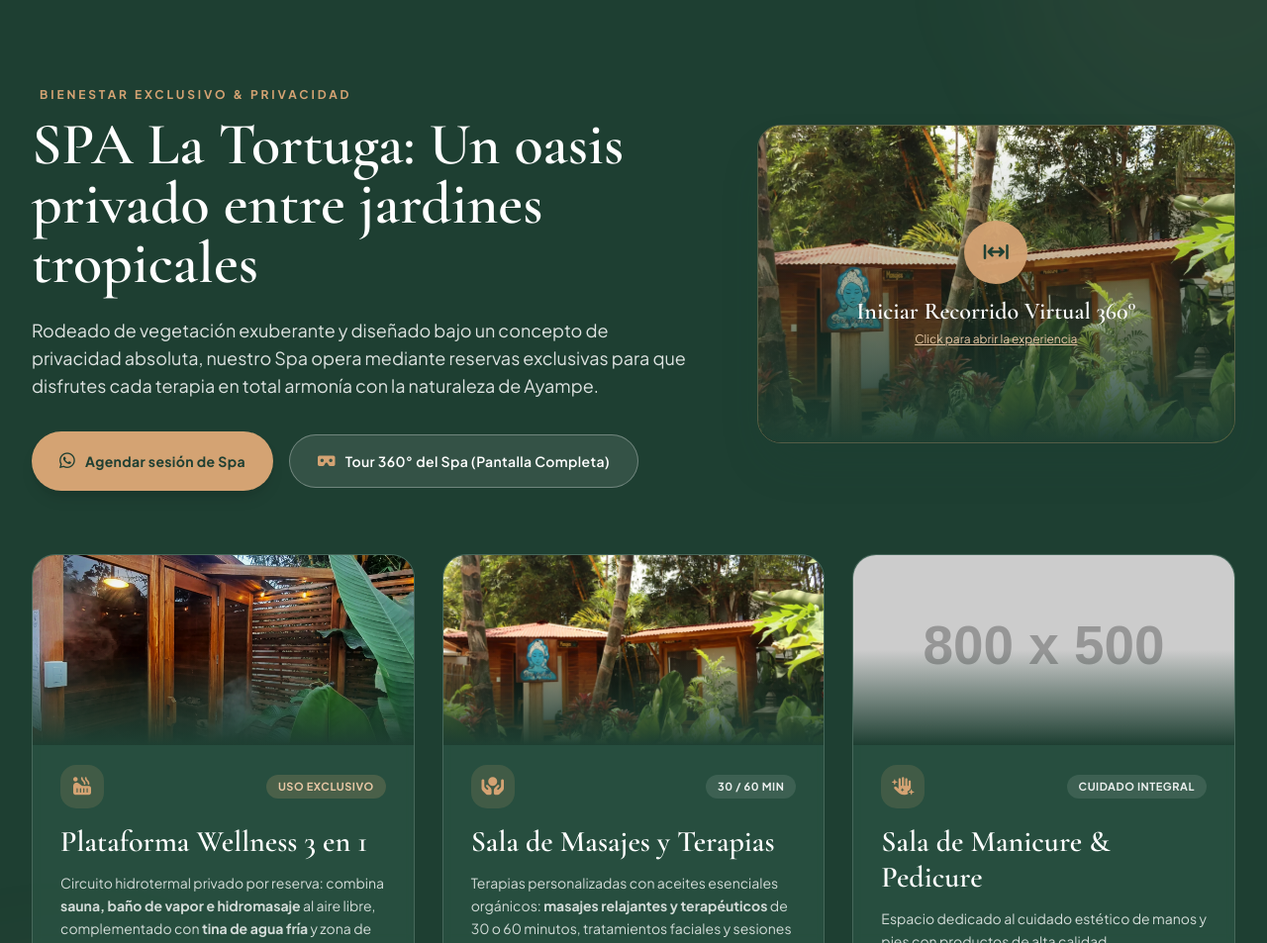
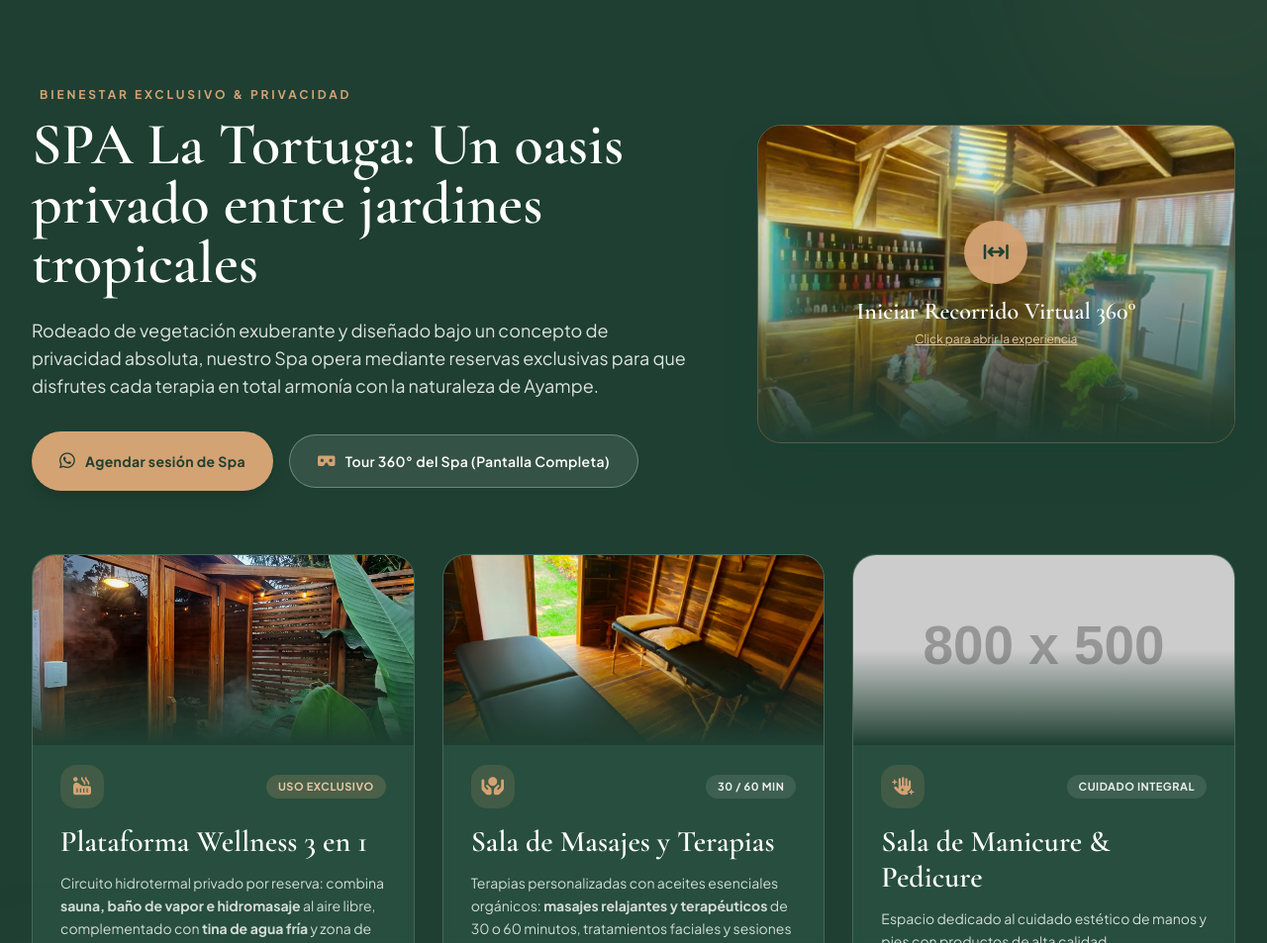
Before and after one commit to cardenaschambers/Tortuga-Web, a plain HTML site: page index.html in a window 1280 px wide. Shown: the part 3460-4413 px from the top of the page at 99% size. Drawn offline with nearby package versions, Linux system fonts and the light colour scheme; placeholder pictures from the web are drawn by us; some icons are missing.

Commit message:
Update index.html

```diff
--- a/index.html
+++ b/index.html
@@ -395,7 +395,7 @@
             <!-- Tarjeta Preview Interactiva -->
             <div class="lg:col-span-5">
                 <a href="https://www.viewmake.com/en/demo/ed5b8ba587688c4614d0debac2966b8d" target="_blank" rel="noopener noreferrer" class="group relative block rounded-3xl overflow-hidden border border-gold/30 shadow-floating cursor-pointer">
-                    <img src="./Fotos/Spa/Spa2.png"
+                    <img src="./Fotos/Spa/Spa3.png"
                          onerror="this.src='https://placehold.co/800x600/2B5645/D4A373?text=Tour+360+SPA+La+Tortuga'"
                          alt="SPA La Tortuga en jardines tropicales"
                          class="w-full h-72 sm:h-80 object-cover group-hover:scale-105 transition-transform duration-700">
@@ -449,7 +449,7 @@
                 <div>
                     <!-- Foto superior con transición suave al fondo de la tarjeta -->
                     <div class="relative h-48 overflow-hidden">
-                        <img src="./Fotos/Spa/Spa2.png"
+                        <img src="./Fotos/Spa/Spa4.png"
                              onerror="this.src='https://placehold.co/800x500/2B5645/FAF7F2?text=Sala+de+Masajes+y+Terapias'"
                              alt="Sala de Masajes y Terapias en SPA La Tortuga"
                              class="w-full h-full object-cover hover:scale-105 transition-transform duration-700">
```
